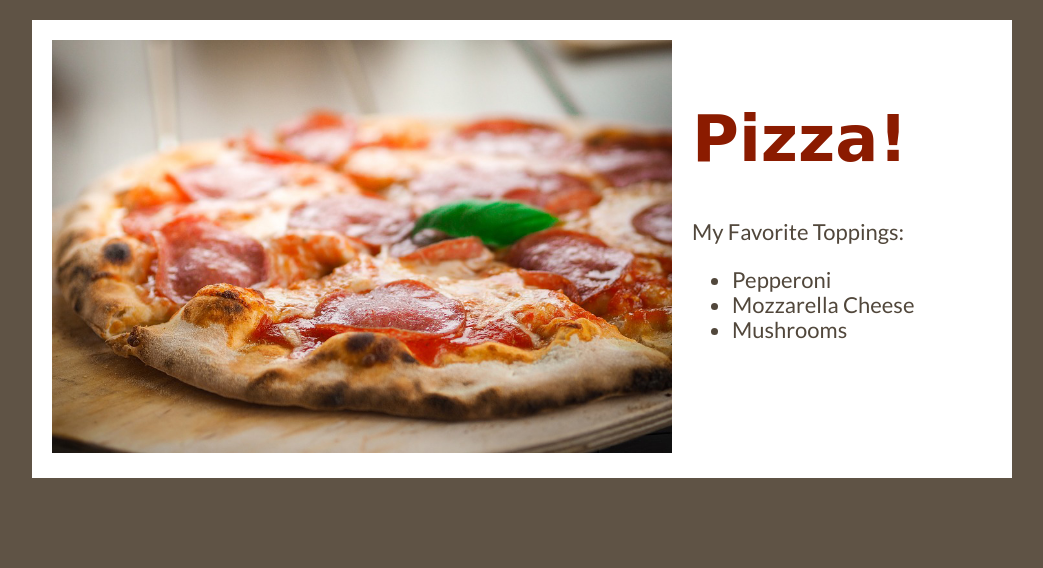
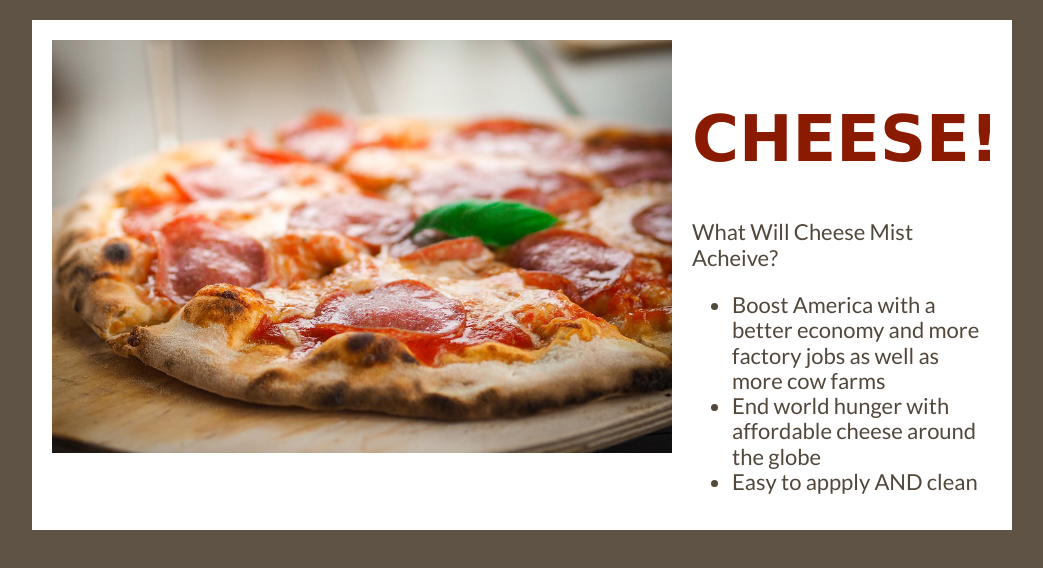
Before and after one commit to loonigooni/pizza, a plain HTML site: page index.html in a window 1280 px wide. Shown: the whole page, without its empty margins (118-1161 px from the left). Drawn offline with nearby package versions, Linux system fonts and the light colour scheme; a web font is replaced by a local one.

Commit message:
Update index.html

```diff
--- a/index.html
+++ b/index.html
@@ -2,7 +2,7 @@
 <html>
 <head>
 
-<title>My Favorite Pizza</title>
+<title>Cheese Mist</title>
 
 <link rel="stylesheet" href="https://cdnjs.cloudflare.com/ajax/libs/normalize/5.0.0/normalize.min.css" />
 
@@ -19,12 +19,12 @@
     <img src="images/pizza.jpg" alt="Pizza with pepperoni and cheese." />
   </div>
   <div class="textContainer">
-    <h1>Pizza!</h1>
-    <p>My Favorite Toppings: </p>
+    <h1>CHEESE!</h1>
+    <p>What Will Cheese Mist Acheive?</p>
     <ul>
-      <li>Pepperoni</li>
-      <li>Mozzarella Cheese</li>
-      <li>Mushrooms</li>
+      <li>Boost America with a better economy and more factory jobs as well as more cow farms</li>
+      <li>End world hunger with affordable cheese around the globe</li>
+      <li>Easy to appply AND clean</li>
     </ul>
   </div>
 </div>
```
